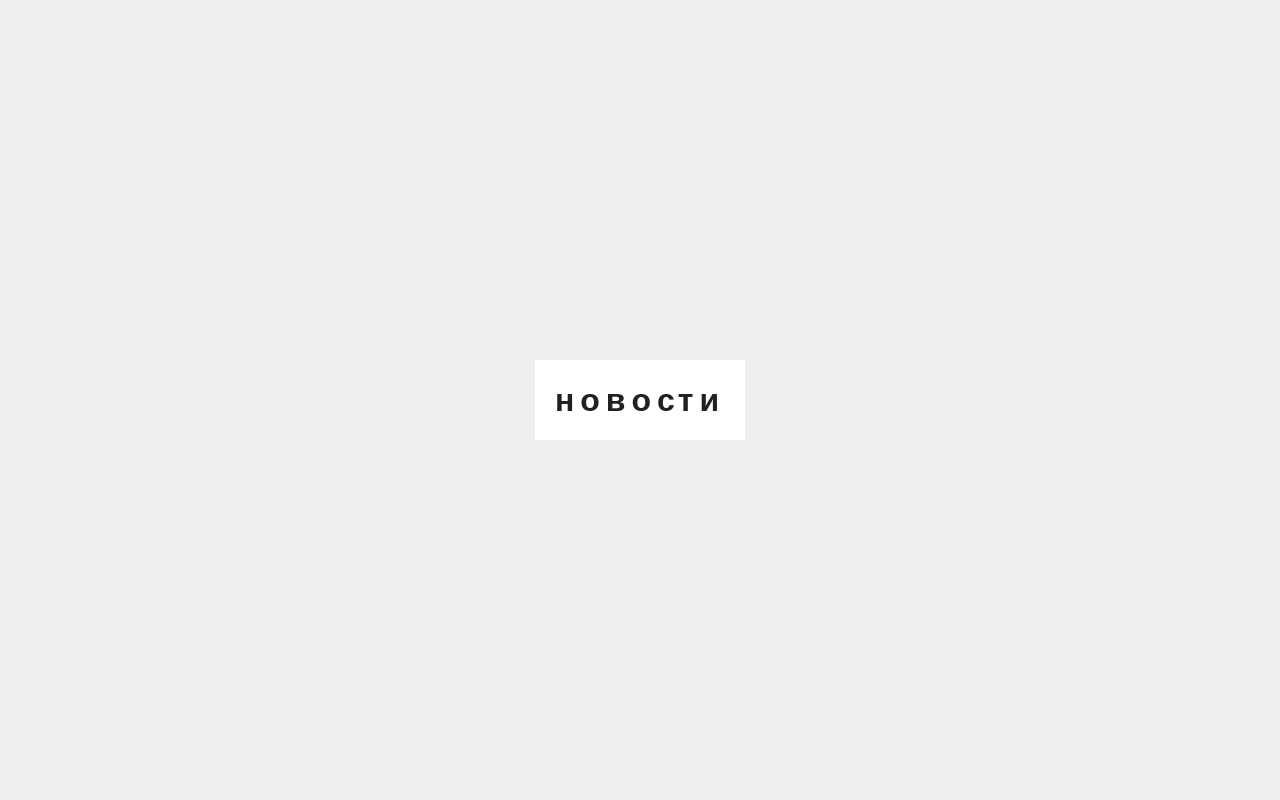
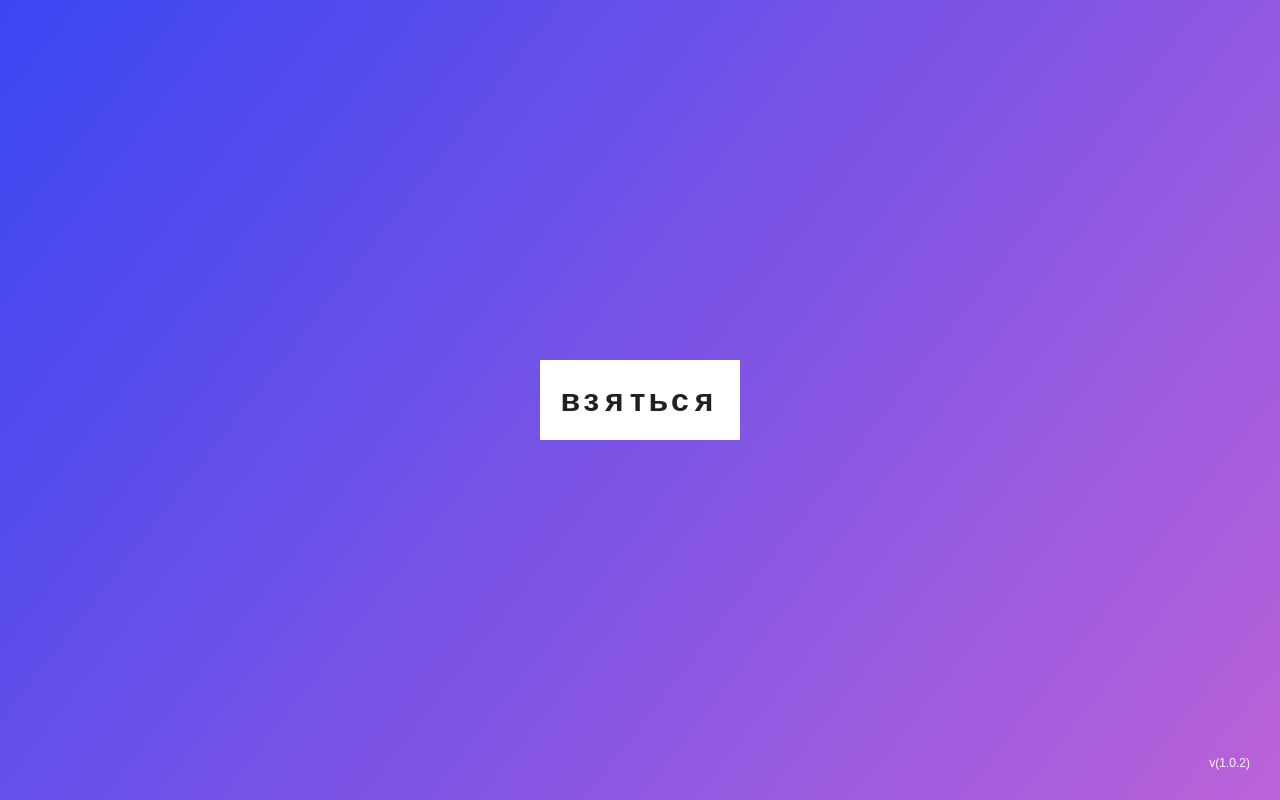
Before and after one commit to asmalcev/ege, a plain HTML site: page index.html in a window 1280 px wide. Drawn offline with Linux system fonts and the light colour scheme.

Commit message:
version 1.0.2 - gradient&more words

```diff
--- a/index.html
+++ b/index.html
@@ -17,6 +17,7 @@
 			</div>
 		</div>
 	</div>
+	<div class="version">v(1.0.2)</div>
 	<script src="script.js"></script>
 </body>
 </html>
--- a/main.css
+++ b/main.css
@@ -16,7 +16,13 @@
 	align-items: center;
 	width: 100%;
 	height: 100vh;
-	background-color: #eee;
+	background: -moz-linear-gradient(322deg, rgba(58,70,242,1) 0%, rgba(187,98,217,1) 100%); /* ff3.6+ */
+	background: -webkit-gradient(linear, left top, right bottom, color-stop(0%, rgba(58,70,242,1)), color-stop(100%, rgba(187,98,217,1))); /* safari4+,chrome */
+	background: -webkit-linear-gradient(322deg, rgba(58,70,242,1) 0%, rgba(187,98,217,1) 100%); /* safari5.1+,chrome10+ */
+	background: -o-linear-gradient(322deg, rgba(58,70,242,1) 0%, rgba(187,98,217,1) 100%); /* opera 11.10+ */
+	background: -ms-linear-gradient(322deg, rgba(58,70,242,1) 0%, rgba(187,98,217,1) 100%); /* ie10+ */
+	background: linear-gradient(128deg, rgba(58,70,242,1) 0%, rgba(187,98,217,1) 100%); /* w3c */
+	filter: progid:DXImageTransform.Microsoft.gradient( startColorstr='#3A46F2', endColorstr='#BB62D9',GradientType=1 ); /* ie6-9 */
 }
 .word-block {
 	padding: 20px;
@@ -62,3 +68,10 @@ button {
 button:hover {
 	box-shadow: 1px 1px 15px rgba(0,0,0,0.7);
 }
+.version {
+	position: fixed;
+	right: 30px;
+	bottom: 30px;
+	color: #fff;
+	font-size: 12px;
+}
--- a/script.js
+++ b/script.js
@@ -1,7 +1,11 @@
 let words = ['аэропОрты','бАнты','бОроду','бухгАлтеров','вероисповЕдание','граждАнство','дефИс','дешевИзна','диспансЕр','договорЁнность','докумЕнт','досУг','еретИк','жалюзИ','знАчимость','Иксы','каталОг','исповЕдать','знАчимый','диалОг',
 'монолОг','некролОг','квартАл','киломЕтр','сантимЕтр','децимЕтр','миллимЕтр','кОнусы','кОнусов','корЫсть','крАны','кремЕнь','кремнЯ','огОнь','лЕкторы','лЕкторов','лыжнЯ','мЕстностей','пОчестей','чЕлюстей','новостЕй',
 'мусоропровОд','газопровОд','нефтепровОд','водопровОд','намЕрение','нарОст','нЕдруг','недУг','некролОг','каталОг','нЕнависть','нОвости','новостЕй','мЕстностей','нОготь','нОгтя','Отрочество','партЕр','портфЕль','пОручни','придАное',
-'призЫв','позЫв','отзЫв(посла)','созЫв','Отзыв(на публикацию)','свЁкла','сирОты','срЕдства','созЫв','призЫв','стАтуя','столЯр','малЯр','доЯр','школЯр','тамОжня','тОрты','тОртов','цемЕнт','цЕнтнер','цепОчка','шАрфы','бАнты','шофЁр','киоскЁр','контролЁр','экспЕрт']
+'призЫв','позЫв','отзЫв(посла)','созЫв','Отзыв(на публикацию)','свЁкла','сирОты','срЕдства','созЫв','призЫв','стАтуя','столЯр','малЯр','доЯр','школЯр','тамОжня','тОрты','тОртов','цемЕнт','цЕнтнер','цепОчка','шАрфы','бАнты','шофЁр','киоскЁр','контролЁр','экспЕрт',
+'вернА','знАчимый','красИвее','красИвейший','кУхонный','ловкА','мозаИчный','оптОвый','прозорлИва','смазлИва','суетлИва','болтлИва','прожОрлива','слИвовый','слИва','бралА','брАться','бралАсь','взялА','взЯться','взялАсь',
+'влИться','влилАсь','ворвАться','ворвалАсь','воспринЯть','воспринялА','воссоздалА','вручИть','вручИт','гналА','гнАться','гналАсь','добрАть','добралА','добрАться','добралАсь','дождАться','дождалАсь','дозвонИться','дозвонИтся','дозвонЯтся','дозИровать','ждалА','жИться','жилОсь','закУпорить','занЯть','зАнял','занялА','зАняло','зАняли','заперЕть','заперлА',
+'заперЕться','заперлАсь','звалА','звонИть','звонИшь','звонИт','звонИм','исчЕрпать','клАсть','клАла','клЕить','крАсться','крАлась','лгалА','лилА','лИться','лилАсь','наврАть','навралА','наделИть','наделИт','надорвАться','надорвалАсь','назвАться','назвалАсь','накренИться','накренИтся','налИть',
+'налилА','нарвАть','нарвалА','насорИть','насорИт','начАть','нАчал','началА','нАчали','обзвонИть','обзвонИт','облегчИть','облегчИт','облИться','облилАсь']
 let j = 1
 let t = document.querySelector('.true')
 let m = document.querySelector('.msg')
@@ -36,8 +40,10 @@ function convert(s) {
 	for (let i=0;i<s.length;i++){
 		if (smallVowels.indexOf(s[i])!=-1) st +=`<span class="vowel" onclick="check()">${s[i]}</span>`
 		else if (bigVowels.indexOf(s[i])!=-1) st += `<span class="vowel" onclick="check(true)">${s[i].toLowerCase()}</span>`
-		else if (s[i] == '(') break
-		else st += s[i]
+		else if (s[i] == '('){
+			st += s.slice(i,s.length)
+			break
+		} else st += s[i]
 	}
 	return st
 }
```
